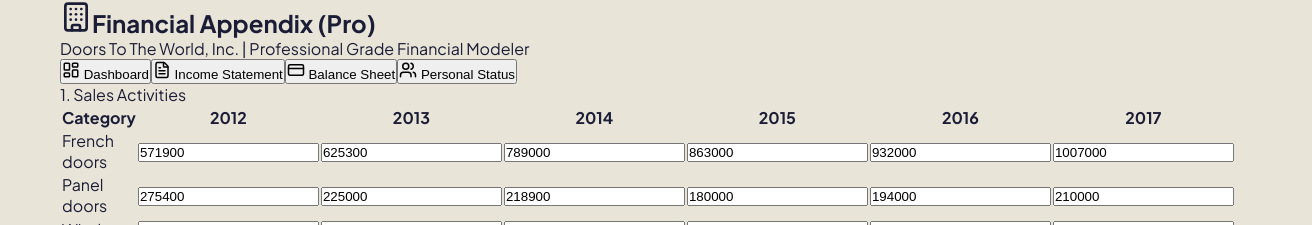
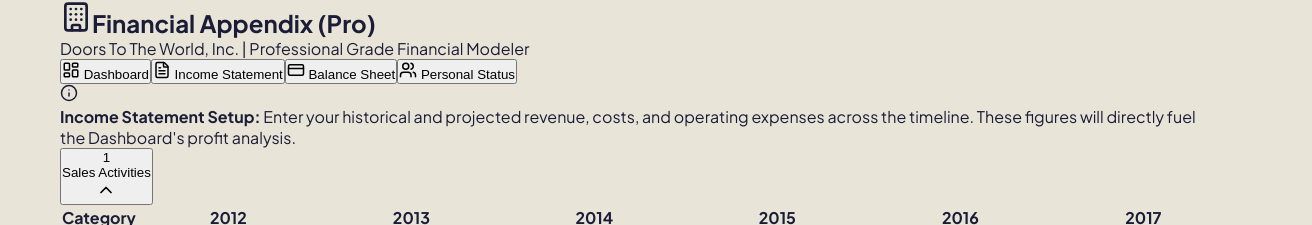
Before and after one commit to dphung88/real-estate-marketplace, a Next.js app: page /tools/break-even in a window 1280 px wide. Both pictures are taken after a click on the button "Income Statement". Shown: the part 575-800 px from the top of the page, 1312 px wide, since content can reach past the window. Built offline with nearby package versions, Linux system fonts and the light colour scheme.

Commit message:
style: Upgrade ProFinancialDashboard UI to expandable grid panels

```diff
--- a/app/components/tools/ProFinancialDashboard.js
+++ b/app/components/tools/ProFinancialDashboard.js
@@ -5,7 +5,7 @@ import {
   TrendingUp, Wallet, PieChart, BarChart3, Users,
   Target, ArrowUpRight, ArrowDownRight,
   Save, Download, Info, LayoutDashboard,
-  Calendar, Building, FileText, Activity, CreditCard
+  Calendar, Building, FileText, Activity, CreditCard, ChevronDown, ChevronUp
 } from 'lucide-react';
 import {
   BarChart, Bar, XAxis, YAxis, CartesianGrid, Tooltip,
@@ -250,28 +250,59 @@ const ProFinancialDashboard = () => {
     </div>
   );
 
-  const renderTableData = (category, title, yearsList) => (
-    <div className="bg-white rounded-3xl border border-slate-200 overflow-hidden mb-8">
-      <div className="p-4 bg-slate-50 border-b border-slate-200 font-bold text-slate-800 uppercase text-sm tracking-wider">
-        {title}
+  const [openSections, setOpenSections] = useState({
+    sales: true, cogs: false, salesExpenses: false, adminExpenses: false,
+    assets: true, liabilities: false
+  });
+
+  const toggleSection = (sec) => setOpenSections(prev => ({ ...prev, [sec]: !prev[sec] }));
+
+  const renderTableData = (category, title, yearsList, sectionKey) => {
+    const isOpen = openSections[sectionKey];
+    return (
+      <div className="bg-white rounded-2xl border border-slate-200 shadow-sm mb-6 transition-all duration-300 overflow-hidden">
+        <button
+          onClick={() => toggleSection(sectionKey)}
+          className="w-full flex items-center justify-between p-5 bg-slate-50 hover:bg-slate-100 transition-colors border-b border-slate-200"
+        >
+          <div className="flex items-center gap-3">
+            <div className="w-8 h-8 rounded-lg bg-blue-100 flex items-center justify-center">
+              <span className="text-blue-600 font-bold text-sm">{title.split('.')[0]}</span>
             </div>
-      <div className="overflow-x-auto">
-        <table className="w-full text-left text-sm">
+            <span className="font-bold text-slate-800 text-sm uppercase tracking-wider">{title.split('.')[1] || title}</span>
+          </div>
+          <div className="text-slate-400">
+            {isOpen ? <ChevronUp size={20} /> : <ChevronDown size={20} />}
+          </div>
+        </button>
+
+        {isOpen && (
+          <div className="p-6">
+            <div className="overflow-x-auto custom-scrollbar">
+              <table className="w-full text-left text-sm border-collapse">
                 <thead>
-            <tr className="border-b border-slate-100">
-              <th className="p-4 font-semibold text-slate-500 w-1/4">Category</th>
-              {yearsList.map(y => <th key={y} className="p-4 font-semibold text-slate-500 text-right">{y}</th>)}
+                  <tr>
+                    <th className="p-3 font-semibold text-slate-500 w-1/4 sticky left-0 bg-white z-10 border-b-2 border-slate-100">Category</th>
+                    {yearsList.map(y => <th key={y} className="p-3 font-semibold text-slate-500 text-right border-b-2 border-slate-100">{y}</th>)}
                   </tr>
                 </thead>
                 <tbody>
-            {Object.entries(data[category]).map(([name, vals]) => (
-              <tr key={name} className="border-b border-slate-50 hover:bg-slate-50">
-                <td className="p-4 font-medium text-slate-700">{name}</td>
+                  {Object.entries(data[category]).map(([name, vals], rowIndex) => (
+                    <tr key={name} className="group hover:bg-blue-50/30 transition-colors">
+                      <td className="p-3 font-medium text-slate-700 border-b border-slate-50 sticky left-0 bg-white group-hover:bg-blue-50/10">
+                        {name}
+                      </td>
                       {vals.map((v, i) => (
-                  <td key={i} className="p-2">
-                    <input type="number" value={v} onChange={(e) => updateArrayValue(category, name, i, e.target.value)}
-                      className="w-full text-right bg-transparent border border-transparent focus:border-blue-300 focus:bg-blue-50 rounded px-2 py-1 outline-none transition-all"
+                        <td key={i} className="p-2 border-b border-slate-50">
+                          <div className="relative flex items-center">
+                            <span className="absolute left-3 text-slate-400 text-xs font-medium">$</span>
+                            <input
+                              type="number"
+                              value={v}
+                              onChange={(e) => updateArrayValue(category, name, i, e.target.value)}
+                              className="w-full text-right bg-slate-50 hover:bg-slate-100 focus:bg-white border border-transparent focus:border-blue-400 focus:ring-4 focus:ring-blue-100 rounded-xl pl-6 pr-3 py-2 font-medium text-slate-800 outline-none transition-all shadow-inner"
                             />
+                          </div>
                         </td>
                       ))}
                     </tr>
@@ -280,24 +311,32 @@ const ProFinancialDashboard = () => {
               </table>
             </div>
           </div>
+        )}
+      </div>
     );
+  };
 
   const renderIncomeStatement = () => (
-    <div className="space-y-6">
-      {renderTableData('sales', '1. Sales Activities', data.years)}
-      {renderTableData('cogs', '2. Cost of Sales', data.years)}
-      {renderTableData('salesExpenses', '3. Sales Expenses', data.years)}
-      {renderTableData('adminExpenses', '4. Admin Expenses', data.years)}
+    <div className="max-w-6xl mx-auto">
+      <div className="bg-blue-50/50 text-blue-800 p-5 rounded-2xl text-sm mb-8 border border-blue-100 flex items-start gap-3">
+        <Info className="text-blue-500 shrink-0 mt-0.5" size={18} />
+        <p><strong>Income Statement Setup:</strong> Enter your historical and projected revenue, costs, and operating expenses across the timeline. These figures will directly fuel the Dashboard's profit analysis.</p>
+      </div>
+      {renderTableData('sales', '1. Sales Activities', data.years, 'sales')}
+      {renderTableData('cogs', '2. Cost of Sales', data.years, 'cogs')}
+      {renderTableData('salesExpenses', '3. Sales Expenses', data.years, 'salesExpenses')}
+      {renderTableData('adminExpenses', '4. Admin Expenses', data.years, 'adminExpenses')}
     </div>
   );
 
   const renderBalanceSheet = () => (
-    <div className="space-y-6">
-      <div className="bg-blue-50 text-blue-800 p-4 rounded-xl text-sm mb-4">
-        * Note: Balance Sheet data covers the last 3 historical/projected years (2014, 2015, 2016).
+    <div className="max-w-6xl mx-auto">
+      <div className="bg-purple-50/50 text-purple-800 p-5 rounded-2xl text-sm mb-8 border border-purple-100 flex items-start gap-3">
+        <Info className="text-purple-500 shrink-0 mt-0.5" size={18} />
+        <p><strong>Balance Sheet Input:</strong> Note that balance sheet data covers the last 3 historical/projected years (2014, 2015, 2016). Ensure Assets always equal Liabilities + Equity.</p>
       </div>
-      {renderTableData('assets', 'Assets', ['2014', '2015', '2016'])}
-      {renderTableData('liabilities', 'Liabilities & Shareholders Equity', ['2014', '2015', '2016'])}
+      {renderTableData('assets', '5. Assets', ['2014', '2015', '2016'], 'assets')}
+      {renderTableData('liabilities', '6. Liabilities & Equity', ['2014', '2015', '2016'], 'liabilities')}
     </div>
   );
 
```
Lines whose indentation alone changed are shown as unchanged.
